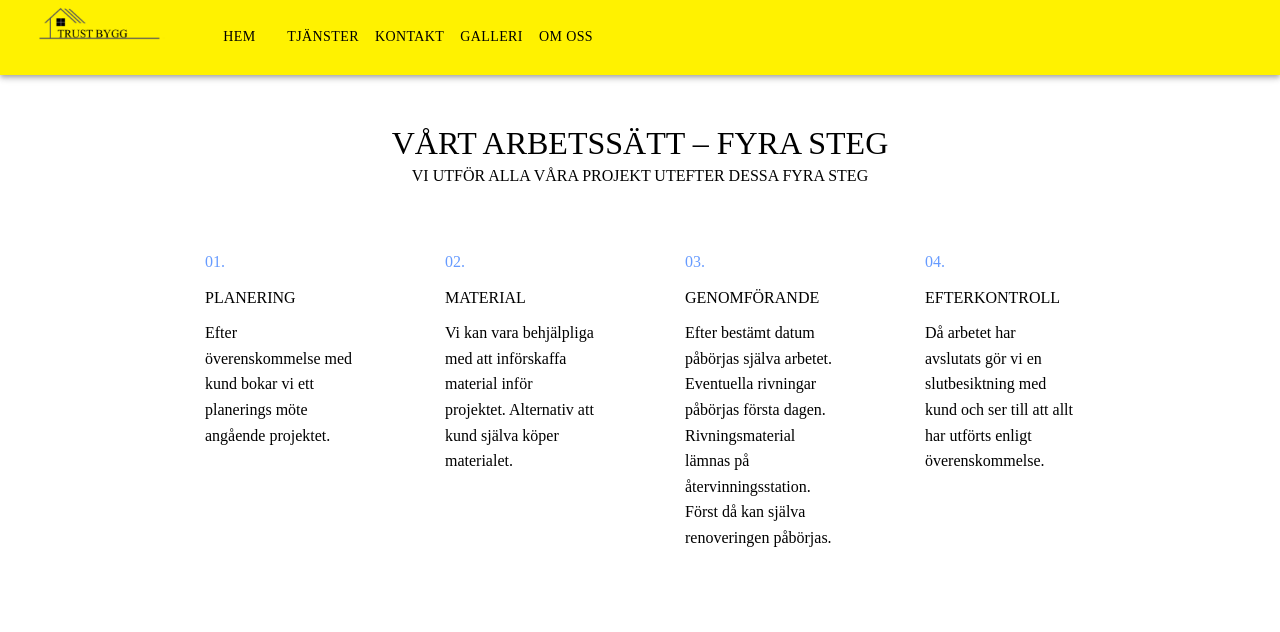
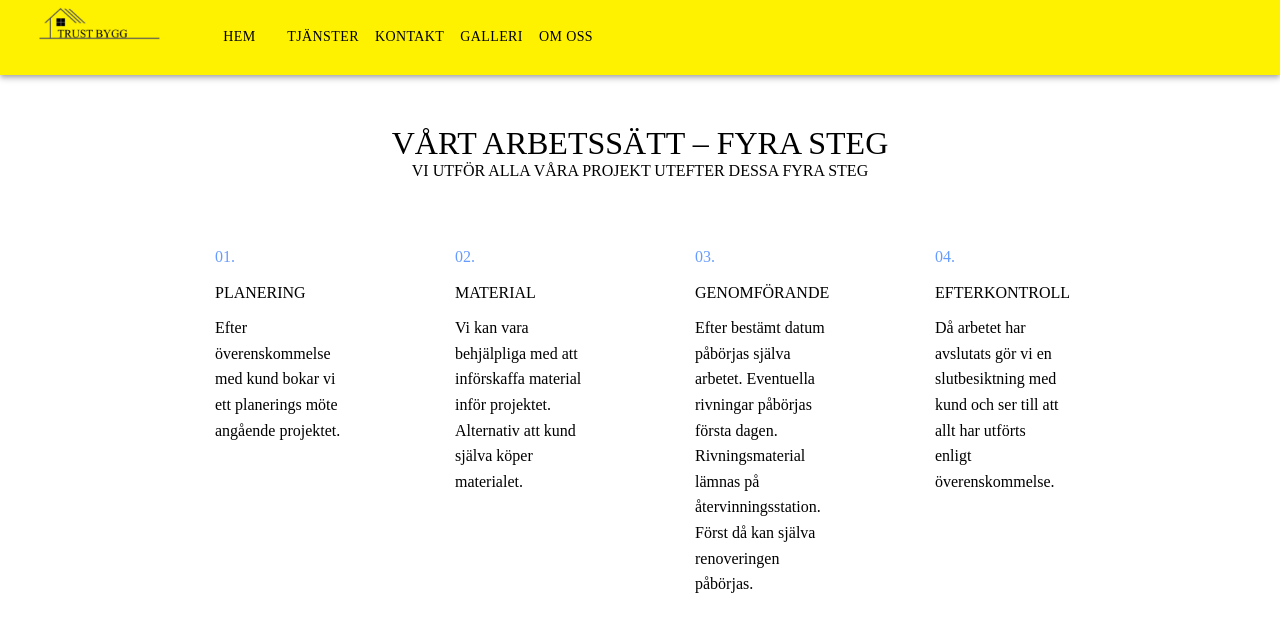
Before and after one commit to Chrilleguven/TrustBygg, a React (Create React App) app in the folder trust/: page / in a window 1280 px wide. Shown: the top 632 px of the page. Built offline with nearby package versions, Linux system fonts and the light colour scheme; the HTML template or start-up script is replaced by a standard one.

Commit message:
fixed css

```diff
--- a/trust/src/App.css
+++ b/trust/src/App.css
@@ -209,10 +209,13 @@
 #title {
   margin-top: 30px;
   font-size: 2rem;
+  text-align: center;
 }
 #title-2 {
   margin-top: 5px;
   font-size: 1rem;
+  margin: 0 5% 0 5%;
+  text-align: center;
 }
 
 .hem-bullet-container {
@@ -232,7 +235,7 @@
   flex-direction: column;
   justify-content: stretch;
   grid-gap: 10px;
-  max-width: 150px;
+  max-width: 130px;
   width: 100%;
   line-height: 1.6;
   font-size: 1rem;
```
